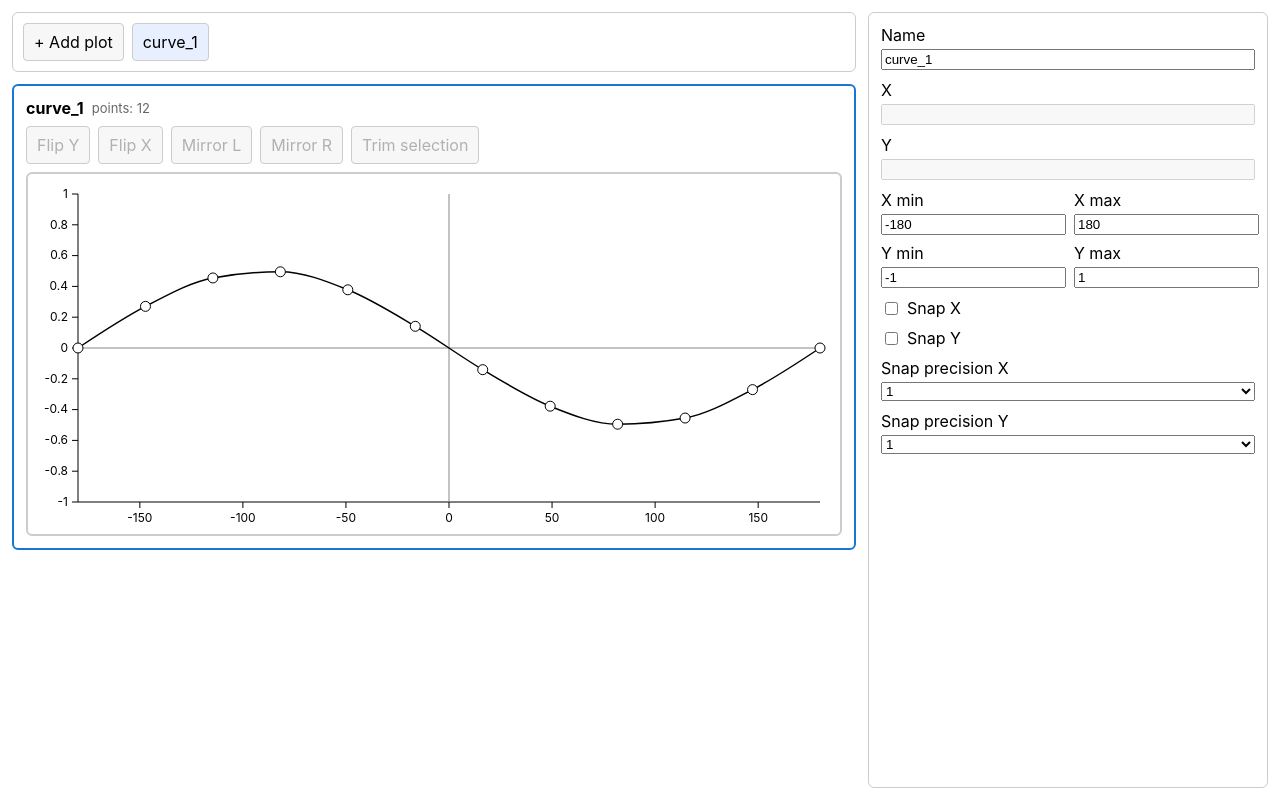
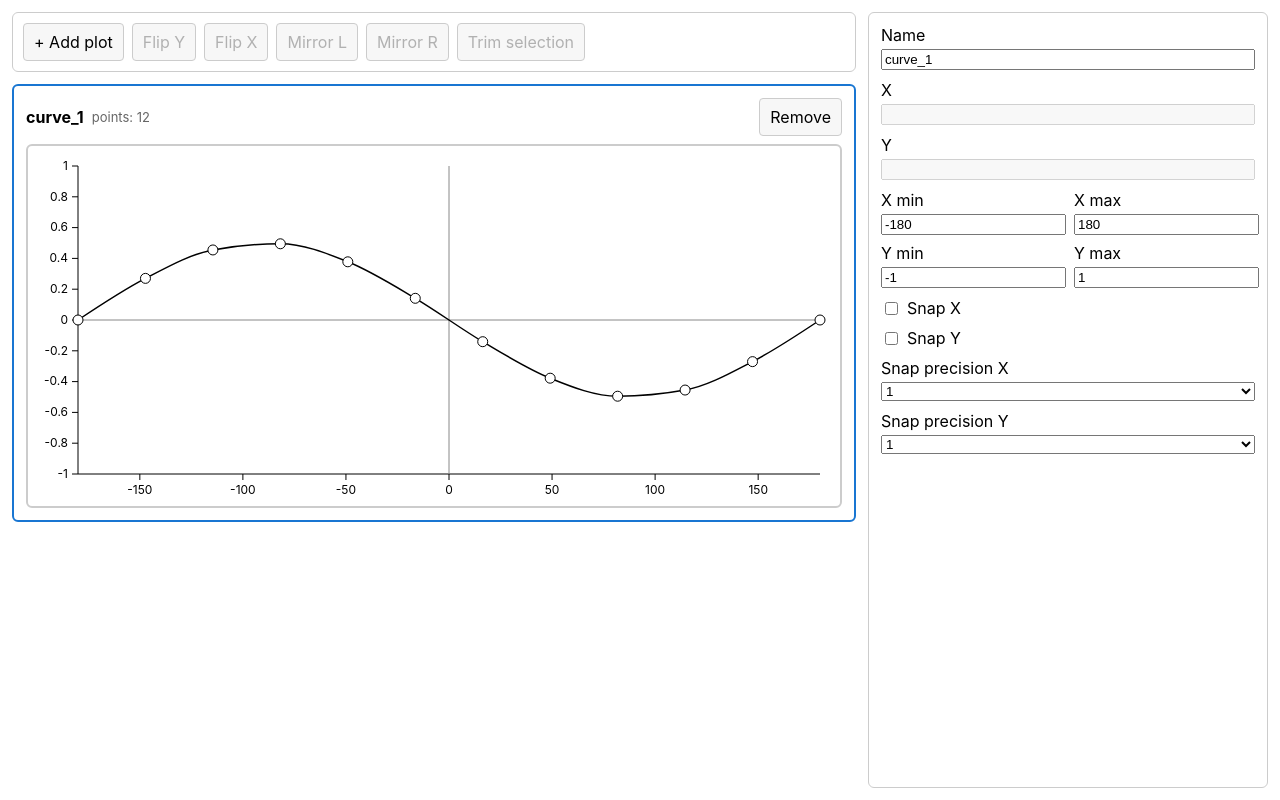
Before and after one commit to timkondratev/aero-curves, a React (Vite) app: page / in a window 1280 px wide. Built offline with nearby package versions, Linux system fonts and the light colour scheme.

Commit message:
Reorganize UI

```diff
--- a/src/App_.tsx
+++ b/src/App_.tsx
@@ -4,6 +4,13 @@ import { SideBar } from "./components/SideBar";
 import { ToolBar } from "./components/ToolBar";
 import { makeInitialState, reducer } from "./state/reducer";
 import type { PlotState, PlotId } from "./state/reducer";
+import {
+	flipSelectionX,
+	flipSelectionY,
+	mirrorSelectionLeft,
+	mirrorSelectionRight,
+	trimToSelection,
+} from "./utils/geometry";
 import "./styles/globals.css";
 
 function App_() {
@@ -14,20 +21,73 @@ function App_() {
 		[state.plots, state.activePlotId]
 	);
 
+	const replacePlot = (plot: PlotState) => dispatch({ type: "plot/replace", plot });
+
 	const handleSetActive = (id: PlotId | null) => dispatch({ type: "app/set-active", id });
 	const handleAddPlot = () => dispatch({ type: "plot/add" });
 	const handleRemovePlot = (id: PlotId) => dispatch({ type: "plot/remove", id });
-	const handleReplacePlot = (plot: PlotState) => dispatch({ type: "plot/replace", plot });
+	const handleReplacePlot = (plot: PlotState) => replacePlot(plot);
+
+	const updateActivePlot = (updater: (p: PlotState) => PlotState) => {
+		if (!activePlot) return;
+		replacePlot(updater(activePlot));
+	};
+
+	const selectionSize = activePlot?.selection.length ?? 0;
+	const canFlip = selectionSize > 0;
+	const canMirror = selectionSize > 1;
+
+	const handleFlipY = () => {
+		updateActivePlot(p => ({
+			...p,
+			points: flipSelectionY(p.points, new Set(p.selection), p.domainY, p.snapY, p.snapPrecisionY),
+		}));
+	};
+
+	const handleFlipX = () => {
+		updateActivePlot(p => ({
+			...p,
+			points: flipSelectionX(p.points, new Set(p.selection), p.domainX, p.snapX, p.snapPrecisionX),
+		}));
+	};
+
+	const handleMirrorLeft = () => {
+		updateActivePlot(p => ({
+			...p,
+			points: mirrorSelectionLeft(p.points, new Set(p.selection), () => crypto.randomUUID()),
+			selection: [],
+		}));
+	};
+
+	const handleMirrorRight = () => {
+		updateActivePlot(p => ({
+			...p,
+			points: mirrorSelectionRight(p.points, new Set(p.selection), () => crypto.randomUUID()),
+			selection: [],
+		}));
+	};
+
+	const handleTrim = () => {
+		updateActivePlot(p => ({
+			...p,
+			points: trimToSelection(p.points, new Set(p.selection)),
+			selection: [],
+		}));
+	};
 
 	return (
 		<div className="app-shell">
 			<div className="app-main">
 				<ToolBar
 					activePlotId={state.activePlotId}
-					plots={state.plots}
 					onAddPlot={handleAddPlot}
-					onRemovePlot={handleRemovePlot}
-					onSetActive={handleSetActive}
+					onFlipX={handleFlipX}
+					onFlipY={handleFlipY}
+					onMirrorLeft={handleMirrorLeft}
+					onMirrorRight={handleMirrorRight}
+					onTrim={handleTrim}
+					canFlip={canFlip}
+					canMirror={canMirror}
 				/>
 
 				<div className="plots-scroll">
@@ -38,7 +98,7 @@ function App_() {
 							active={plot.id === state.activePlotId}
 							onActivate={() => handleSetActive(plot.id)}
 							onChange={handleReplacePlot}
-							onRemove={state.plots.length > 1 ? () => handleRemovePlot(plot.id) : undefined}
+							onRemove={() => handleRemovePlot(plot.id)}
 						/>
 					))}
 				</div>
--- a/src/components/Plot.tsx
+++ b/src/components/Plot.tsx
@@ -219,34 +219,6 @@ export function Plot({ plot, active, onActivate, onChange, onRemove }: Props) {
 		setSelection([]);
 	};
 
-	const flipVertical = () => {
-		if (!selection.size) return;
-		setPoints(flipSelectionY(plotRef.current.points, selection, plotRef.current.domainY, plotRef.current.snapY, plotRef.current.snapPrecisionY));
-	};
-
-	const flipHorizontal = () => {
-		if (!selection.size) return;
-		setPoints(flipSelectionX(plotRef.current.points, selection, plotRef.current.domainX, plotRef.current.snapX, plotRef.current.snapPrecisionX));
-	};
-
-	const handleTrimSelection = () => {
-		const next = trimToSelection(plotRef.current.points, selection);
-		setPoints(next);
-		setSelection([]);
-	};
-
-	const handleMirrorLeft = () => {
-		if (selection.size < 2) return;
-		setPoints(mirrorSelectionLeft(plotRef.current.points, selection, nextPointId));
-		setSelection([]);
-	};
-
-	const handleMirrorRight = () => {
-		if (selection.size < 2) return;
-		setPoints(mirrorSelectionRight(plotRef.current.points, selection, nextPointId));
-		setSelection([]);
-	};
-
 	const getLocalCoords = (
 		e: PointerEvent<SVGSVGElement | SVGCircleElement> | ReactMouseEvent<SVGSVGElement | SVGCircleElement>
 	) => {
@@ -302,24 +274,6 @@ export function Plot({ plot, active, onActivate, onChange, onRemove }: Props) {
 						Remove
 					</button>
 				)}
-			</div>
-
-			<div className="plot-toolbar">
-				<button className="btn" onClick={flipVertical} disabled={!selection.size}>
-					Flip Y
-				</button>
-				<button className="btn" onClick={flipHorizontal} disabled={!selection.size}>
-					Flip X
-				</button>
-				<button className="btn" onClick={handleMirrorLeft} disabled={selection.size < 2}>
-					Mirror L
-				</button>
-				<button className="btn" onClick={handleMirrorRight} disabled={selection.size < 2}>
-					Mirror R
-				</button>
-				<button className="btn" onClick={handleTrimSelection} disabled={selection.size < 2}>
-					Trim selection
-				</button>
 			</div>
 
 			<div ref={frameRef} className="plot-frame">
--- a/src/components/ToolBar.tsx
+++ b/src/components/ToolBar.tsx
@@ -1,35 +1,46 @@
-import type { PlotState, PlotId } from "../state/reducer";
+import type { PlotId } from "../state/reducer";
 
 type Props = {
 	activePlotId: PlotId | null;
-	plots: PlotState[];
 	onAddPlot: () => void;
-	onRemovePlot: (id: PlotId) => void;
-	onSetActive: (id: PlotId) => void;
+	onFlipX: () => void;
+	onFlipY: () => void;
+	onMirrorLeft: () => void;
+	onMirrorRight: () => void;
+	onTrim: () => void;
+	canFlip: boolean;
+	canMirror: boolean;
 };
 
-export function ToolBar({ activePlotId, plots, onAddPlot, onRemovePlot, onSetActive }: Props) {
+export function ToolBar({
+	activePlotId,
+	onAddPlot,
+	onFlipX,
+	onFlipY,
+	onMirrorLeft,
+	onMirrorRight,
+	onTrim,
+	canFlip,
+	canMirror,
+}: Props) {
 	return (
 		<div className="toolbar">
-			<button className="btn" onClick={onAddPlot}>
-				+ Add plot
+			<button className="btn" onClick={onAddPlot}>+ Add plot</button>
+			<button className="btn" onClick={onFlipY} disabled={!activePlotId || !canFlip}>
+				Flip Y
 			</button>
-
-			{plots.map(plot => (
-				<button
-					key={plot.id}
-					onClick={() => onSetActive(plot.id)}
-					className={`btn${plot.id === activePlotId ? " btn-active" : ""}`}
-				>
-					{plot.name}
-				</button>
-			))}
-
-			{activePlotId && plots.length > 1 && (
-				<button className="btn btn-remove" onClick={() => onRemovePlot(activePlotId)}>
-					Remove active
-				</button>
-			)}
+			<button className="btn" onClick={onFlipX} disabled={!activePlotId || !canFlip}>
+				Flip X
+			</button>
+			<button className="btn" onClick={onMirrorLeft} disabled={!activePlotId || !canMirror}>
+				Mirror L
+			</button>
+			<button className="btn" onClick={onMirrorRight} disabled={!activePlotId || !canMirror}>
+				Mirror R
+			</button>
+			<button className="btn" onClick={onTrim} disabled={!activePlotId || !canMirror}>
+				Trim selection
+			</button>
 		</div>
 	);
 }
```
